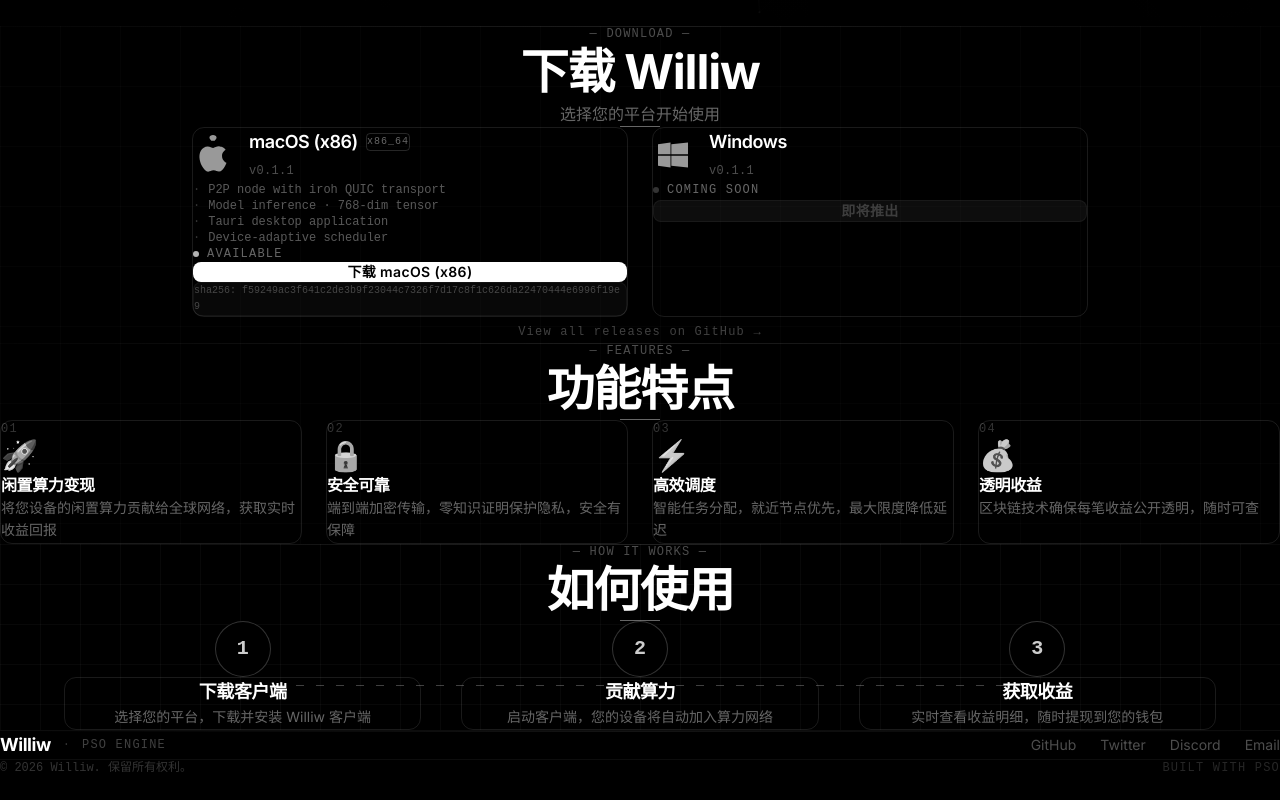
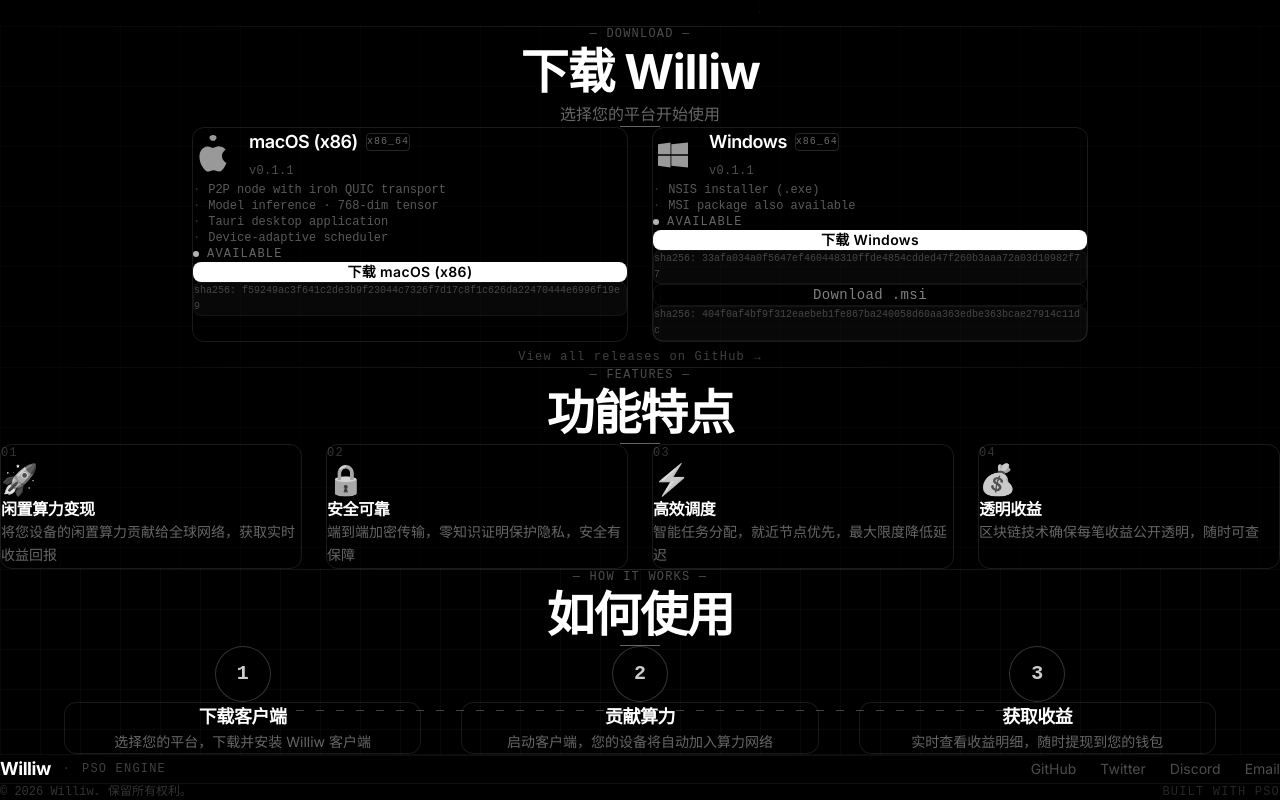
Before and after one commit to logos-42/williw--fronted, a React (Vite) app: page / in a window 1280 px wide. Shown: the part 774-1574 px from the top of the page. Before the commit the page ends 1550 px from the top, so only its background shows below. Built offline with nearby package versions, Linux system fonts and the light colour scheme.

Commit message:
feat(download): add Windows v0.1.1 download links (.exe + .msi) with SHA256
- NSIS installer: Williw.Desktop_0.1.1_x64-setup.exe
- MSI package: Williw.Desktop_0.1.1_x64_en-US.msi
- Both SHA256 checksums displayed on card
- Both platforms now show Available status

```diff
--- a/src/components/Download.tsx
+++ b/src/components/Download.tsx
@@ -34,11 +34,19 @@
     id: 'windows',
     nameKey: 'windows',
     icon: 'windows' as const,
-    available: false,
-    downloadUrl: null,
-    sha256: null,
-    badge: null,
-    releaseNotes: [],
+    available: true,
+    downloadUrl: `${GITHUB_RELEASE_BASE}/${RELEASE_VERSION}/Williw.Desktop_0.1.1_x64-setup.exe`,
+    sha256: '33afa034a0f5647ef460448310ffde4854cdded47f260b3aaa72a03d10982f77',
+    badge: 'x86_64',
+    releaseNotes: [
+      'NSIS installer (.exe)',
+      'MSI package also available',
+    ],
+    extraDownload: {
+      label: 'Download .msi',
+      url: `${GITHUB_RELEASE_BASE}/${RELEASE_VERSION}/Williw.Desktop_0.1.1_x64_en-US.msi`,
+      sha256: '404f0af4bf9f312eaebeb1fe867ba240058d60aa363edbe363bcae27914c11dc',
+    },
   },
 ];
 
@@ -177,12 +185,31 @@
                   </button>
                 )}
 
-                {/* SHA256 */}
+                {/* SHA256 for primary download */}
                 {platform.sha256 && (
                   <div className="mt-4 p-3 rounded-lg bg-white/3 border border-white/5">
                     <p className="mono text-[10px] text-white/25 leading-relaxed break-all">
                       sha256: {platform.sha256}
                     </p>
+                  </div>
+                )}
+
+                {/* Extra download (e.g. Windows MSI) */}
+                {'extraDownload' in platform && platform.extraDownload && (
+                  <div className="mt-3">
+                    <a
+                      href={platform.extraDownload.url}
+                      target="_blank"
+                      rel="noopener noreferrer"
+                      className="block w-full py-2.5 rounded-lg text-sm text-center text-white/50 hover:text-white border border-white/8 hover:border-white/20 transition-all duration-200 mono tracking-wide"
+                    >
+                      {platform.extraDownload.label}
+                    </a>
+                    <div className="mt-2 p-3 rounded-lg bg-white/3 border border-white/5">
+                      <p className="mono text-[10px] text-white/25 leading-relaxed break-all">
+                        sha256: {platform.extraDownload.sha256}
+                      </p>
+                    </div>
                   </div>
                 )}
               </motion.div>
```
